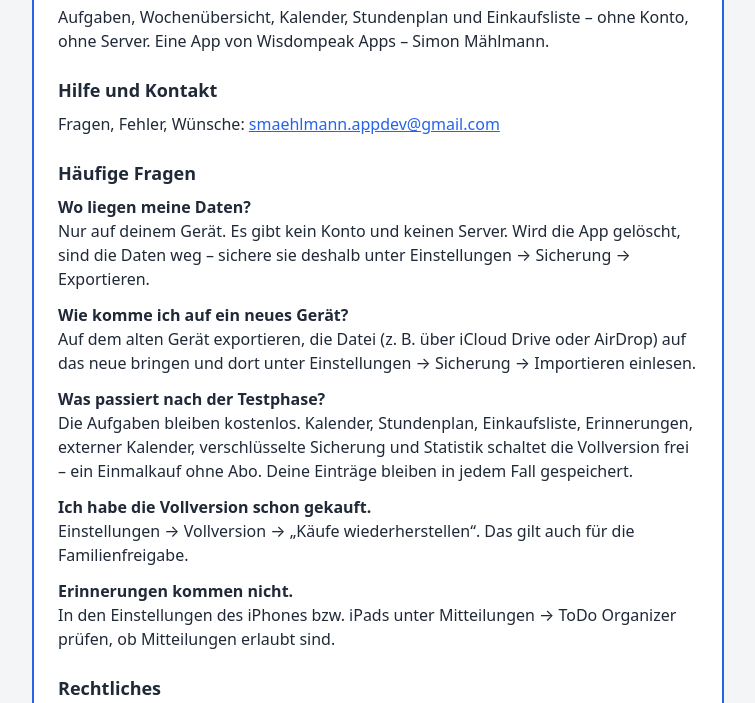
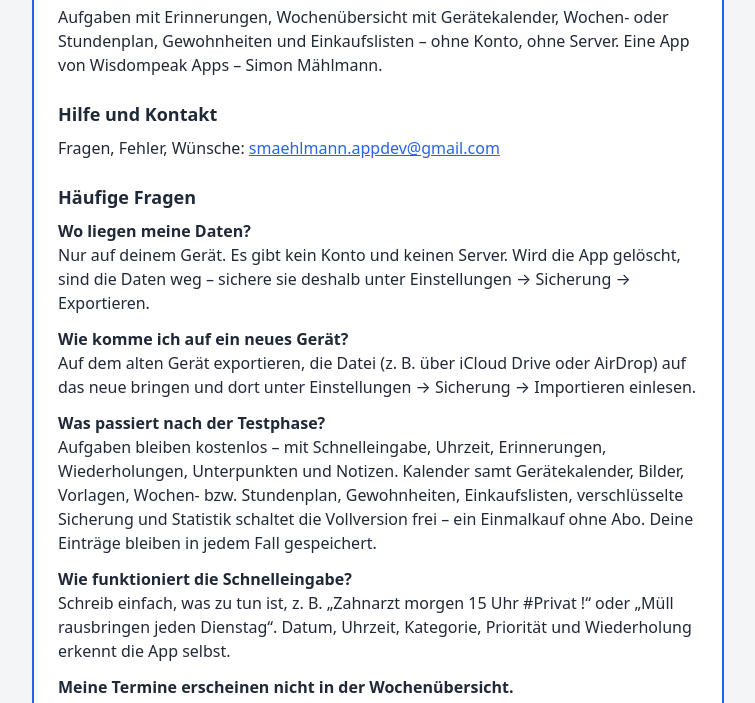
Before and after one commit to simaehlmann-cloud/ToDo-Organizer, a website: page docs/index.html in a window 1280 px wide. Shown: the part 89-792 px from the top of the page, without its empty margins (262-1017 px from the left). Drawn offline with Linux system fonts and the light colour scheme.

Commit message:
Add files via upload

```diff
--- a/docs/index.html
+++ b/docs/index.html
@@ -25,8 +25,8 @@
 <body>
 <main>
   <h1>ToDo Organizer</h1>
-  <p>Aufgaben, Wochenübersicht, Kalender, Stundenplan und Einkaufsliste – ohne Konto,
-  ohne Server. Eine App von Wisdompeak Apps – Simon Mählmann.</p>
+  <p>Aufgaben mit Erinnerungen, Wochenübersicht mit Gerätekalender, Wochen- oder Stundenplan,
+  Gewohnheiten und Einkaufslisten – ohne Konto, ohne Server. Eine App von Wisdompeak Apps – Simon Mählmann.</p>
 
   <h2>Hilfe und Kontakt</h2>
   <p>Fragen, Fehler, Wünsche: <a href="mailto:smaehlmann.appdev@gmail.com">smaehlmann.appdev@gmail.com</a></p>
@@ -39,9 +39,17 @@
   Auf dem alten Gerät exportieren, die Datei (z. B. über iCloud Drive oder AirDrop)
   auf das neue bringen und dort unter Einstellungen → Sicherung → Importieren einlesen.</p>
   <p><strong>Was passiert nach der Testphase?</strong><br>
-  Die Aufgaben bleiben kostenlos. Kalender, Stundenplan, Einkaufsliste, Erinnerungen,
-  externer Kalender, verschlüsselte Sicherung und Statistik schaltet die Vollversion frei –
-  ein Einmalkauf ohne Abo. Deine Einträge bleiben in jedem Fall gespeichert.</p>
+  Aufgaben bleiben kostenlos – mit Schnelleingabe, Uhrzeit, Erinnerungen, Wiederholungen,
+  Unterpunkten und Notizen. Kalender samt Gerätekalender, Bilder, Vorlagen, Wochen- bzw.
+  Stundenplan, Gewohnheiten, Einkaufslisten, verschlüsselte Sicherung und Statistik schaltet
+  die Vollversion frei – ein Einmalkauf ohne Abo. Deine Einträge bleiben in jedem Fall gespeichert.</p>
+  <p><strong>Wie funktioniert die Schnelleingabe?</strong><br>
+  Schreib einfach, was zu tun ist, z. B. „Zahnarzt morgen 15 Uhr #Privat !“ oder
+  „Müll rausbringen jeden Dienstag“. Datum, Uhrzeit, Kategorie, Priorität und Wiederholung
+  erkennt die App selbst.</p>
+  <p><strong>Meine Termine erscheinen nicht in der Wochenübersicht.</strong><br>
+  Einstellungen → Gerätekalender anzeigen einschalten. Wurde der Zugriff abgelehnt:
+  iPhone-Einstellungen → Datenschutz &amp; Sicherheit → Kalender → ToDo Organizer → Vollzugriff.</p>
   <p><strong>Ich habe die Vollversion schon gekauft.</strong><br>
   Einstellungen → Vollversion → „Käufe wiederherstellen“. Das gilt auch für die
   Familienfreigabe.</p>
```
